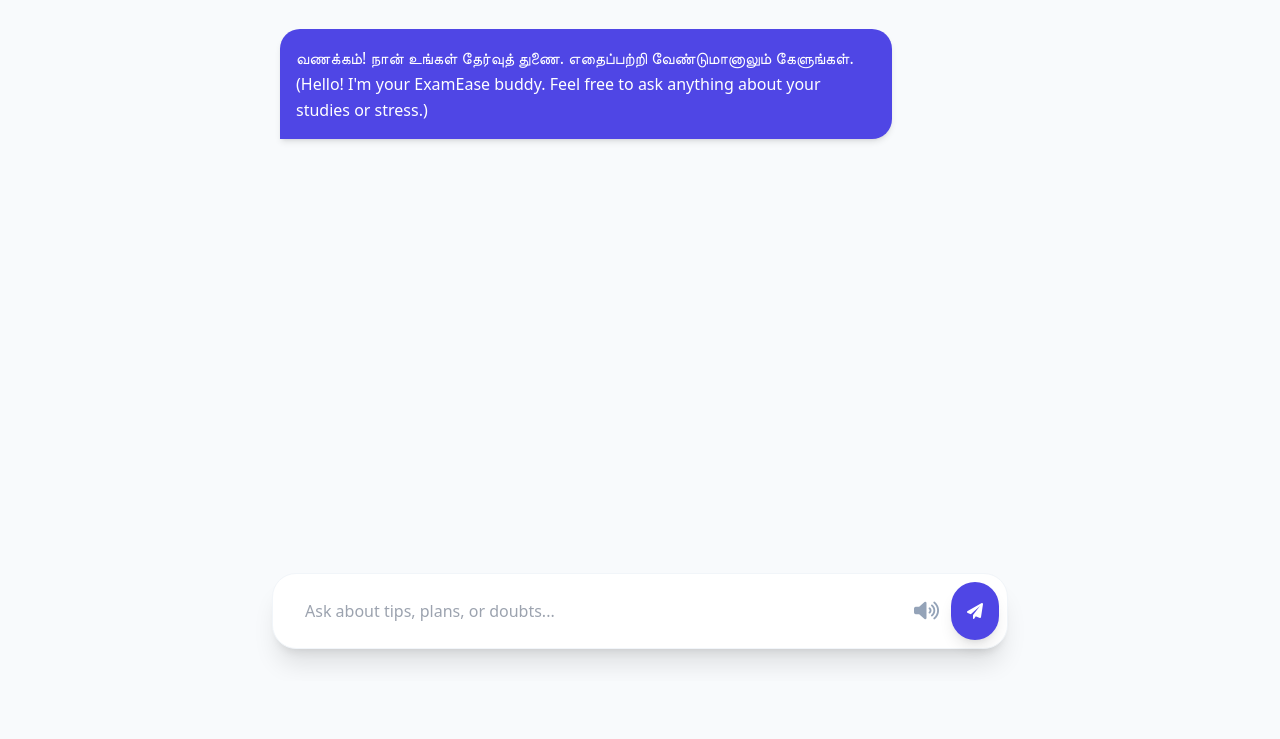
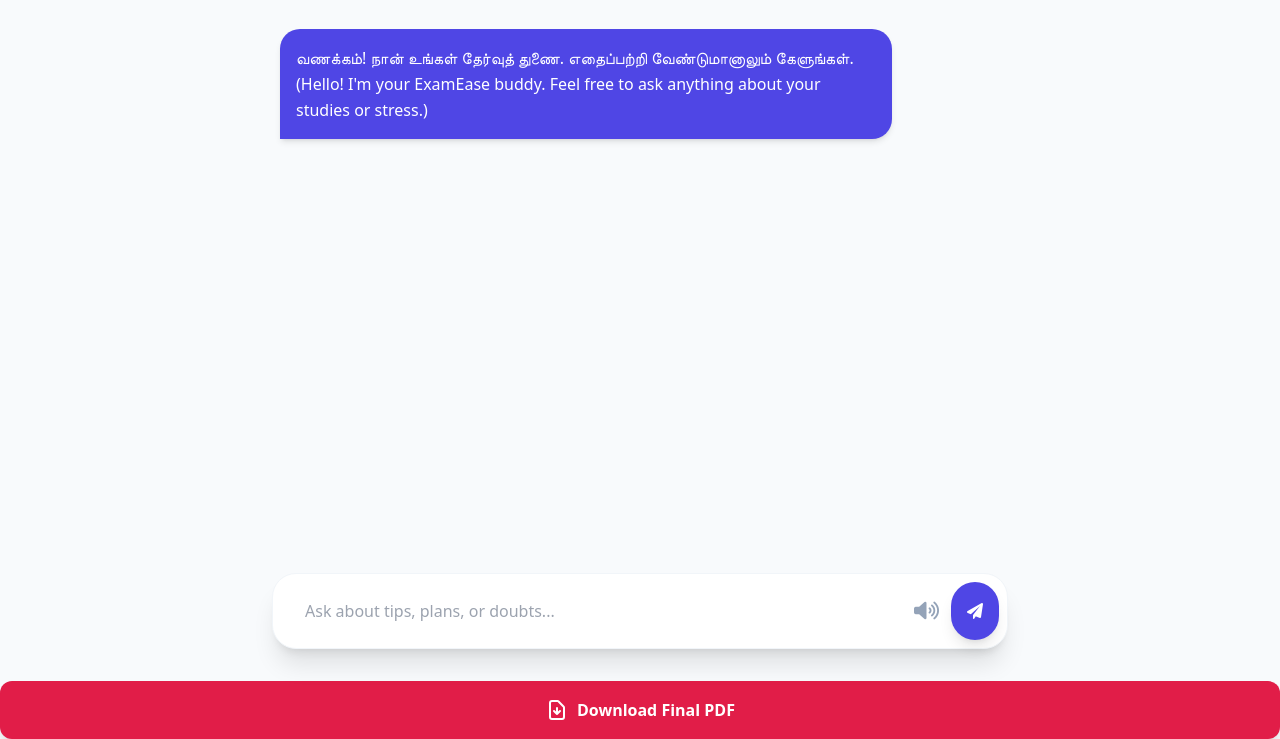
Before and after one commit to agmhss/easy-chat, a plain HTML site: page index.html in a window 1280 px wide. Shown: the part 137-876 px from the top of the page. Before the commit the page ends 818 px from the top, so only its background shows below. Drawn offline with nearby package versions, Linux system fonts and the light colour scheme.

Commit message:
Add PDF download button and export functionality
Added a button to download the final PDF and implemented the downloadPDF function to handle the export logic.

```diff
--- a/index.html
+++ b/index.html
@@ -53,7 +53,12 @@
             </div>
         </div>
     </div>
-
+<button onclick="downloadPDF()" class="no-print w-full bg-rose-600 text-white py-4 rounded-xl font-bold shadow-lg hover:bg-rose-700 flex items-center justify-center gap-2">
+                <svg xmlns="http://www.w3.org/2000/svg" class="h-6 w-6" fill="none" viewBox="0 0 24 24" stroke="currentColor">
+                  <path stroke-linecap="round" stroke-linejoin="round" stroke-width="2" d="M12 10v6m0 0l-3-3m3 3l3-3m2 8H7a2 2 0 01-2-2V5a2 2 0 012-2h5.586a1 1 0 01.707.293l5.414 5.414a1 1 0 01.293.707V19a2 2 0 01-2 2z" />
+                </svg>
+                Download Final PDF
+            </button>
     <script>
         const chatWindow = document.getElementById('chatWindow');
         const userInput = document.getElementById('userInput');
@@ -134,6 +139,18 @@
         }
 
         userInput.addEventListener("keypress", (e) => { if (e.key === "Enter") sendMessage(); });
+        // PDF Export Logic
+    function downloadPDF() {
+        const element = document.getElementById('letter-preview');
+        const opt = {
+            margin: 0,
+            filename: 'Official_Letter.pdf',
+            image: { type: 'jpeg', quality: 0.98 },
+            html2canvas: { scale: 2, useCORS: true },
+            jsPDF: { unit: 'mm', format: 'a4', orientation: 'portrait' }
+        };
+        html2pdf().set(opt).from(element).save();
+    }
     </script>
 </body>
 </html>
```
